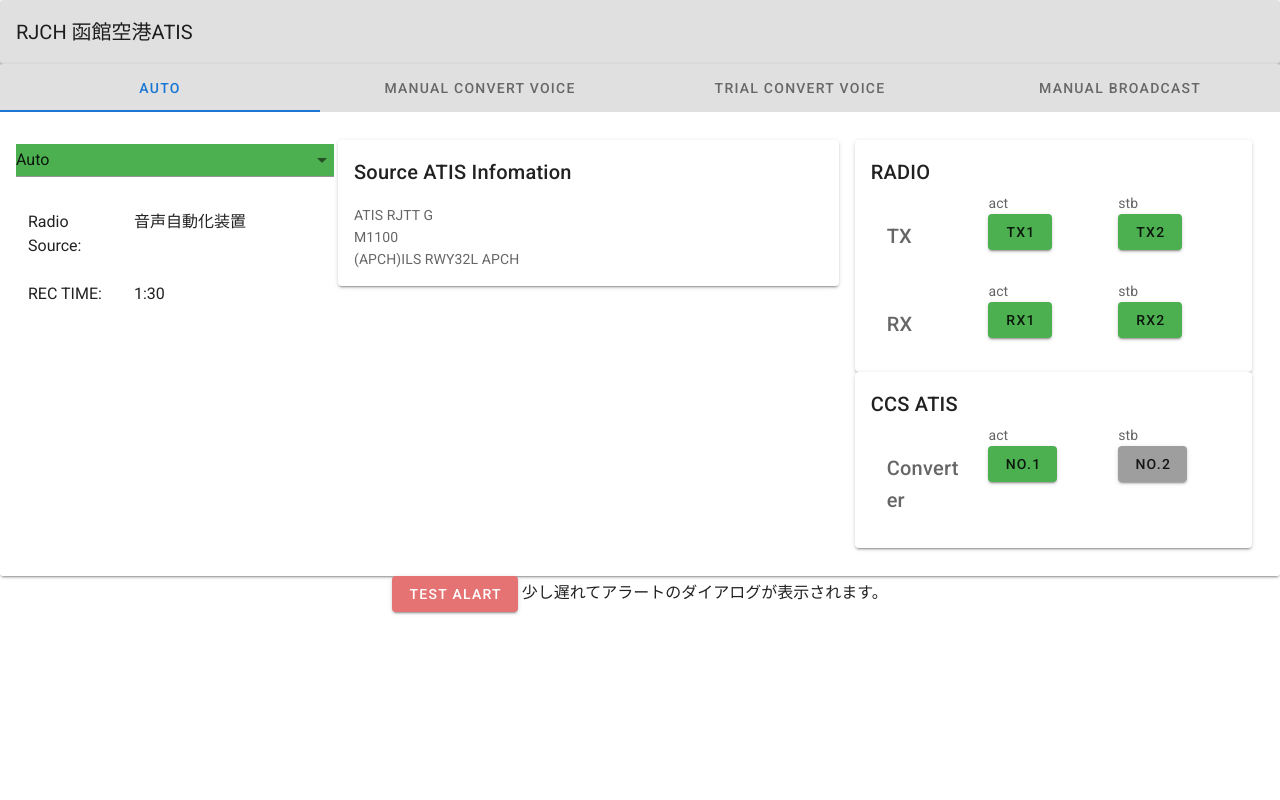
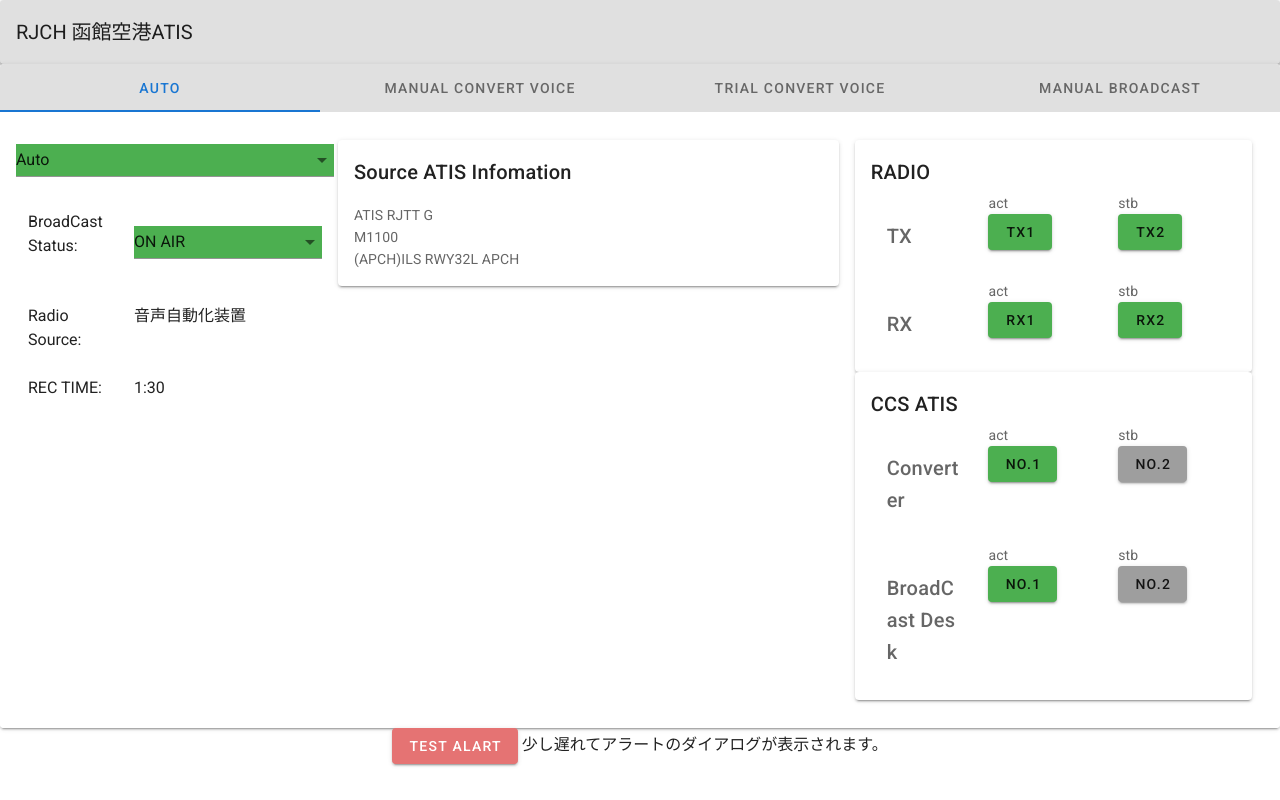
Before and after one commit to anquess/atis, a Vue app: page / in a window 1280 px wide. Built offline with nearby package versions, Linux system fonts and the light colour scheme.

Commit message:
放送状態、卓の動作状態の追加 情報官の要望

```diff
--- a/src/components/Main.vue
+++ b/src/components/Main.vue
@@ -9,6 +9,19 @@
           v-bind:background-color="color"
           v-bind:color="color"
         ></v-select>
+      </v-row>
+      <v-row>
+        <v-col cols="4">
+          BroadCast Status:
+        </v-col>
+        <v-col cols="8">
+        <v-select
+          v-model="bs_status"
+          :items="bs_statuses"
+          v-bind:background-color="bs_color"
+          v-bind:color="bs_color"
+        ></v-select>
+        </v-col>
       </v-row>
       <v-row>
         <v-col cols="4">
@@ -89,6 +102,17 @@
                   <v-row><v-btn v-bind:color="no2.color" @click="atischange">No.2</v-btn></v-row>
                 </v-col>
               </v-row>
+              <v-row>
+                <v-col cols="4"><v-card-title>BroadCast Desk</v-card-title></v-col>
+                <v-col cols="4">
+                  <v-row>{{no1.status}}</v-row>
+                  <v-row><v-btn v-bind:color="no1.color" @click="atischange">No.1</v-btn></v-row>
+                </v-col>
+                <v-col cols="4">
+                  <v-row>{{no2.status}}</v-row>
+                  <v-row><v-btn v-bind:color="no2.color" @click="atischange">No.2</v-btn></v-row>
+                </v-col>
+              </v-row>
             </v-card-text>
           </v-card>
         </v-col>
@@ -111,6 +135,9 @@
       color: 'green',
       item:"Auto",
       items: ["Auto","SemiAuto","Manual"],
+      bs_color: 'green',
+      bs_status:"ON AIR",
+      bs_statuses: ["ON AIR","OFF AIR","DIRECT","PROGRUM CUT"],
       src:"音声自動化装置",
       recTime:"1:30",
       atis:"ATIS RJTT G\nM1100\n(APCH)ILS RWY32L APCH\n",
@@ -123,6 +150,15 @@
           this.color = "blue"
         }else{
           this.color = "orange"
+        }
+      },
+      bs_status: function(val) {
+        if (val === "ON AIR") {
+          this.bs_color = "green"
+        }else if(val === "DIRECT"){
+          this.bs_color = "orange"
+        }else{
+          this.bs_color = "gray"
         }
       },
     },
@@ -167,6 +203,9 @@
 .orange{
     background-color: orange;
 }
+.gray{
+  background-color: gray;
+}
 .u-pre-wrap {
   white-space: pre-wrap;
 }
```
